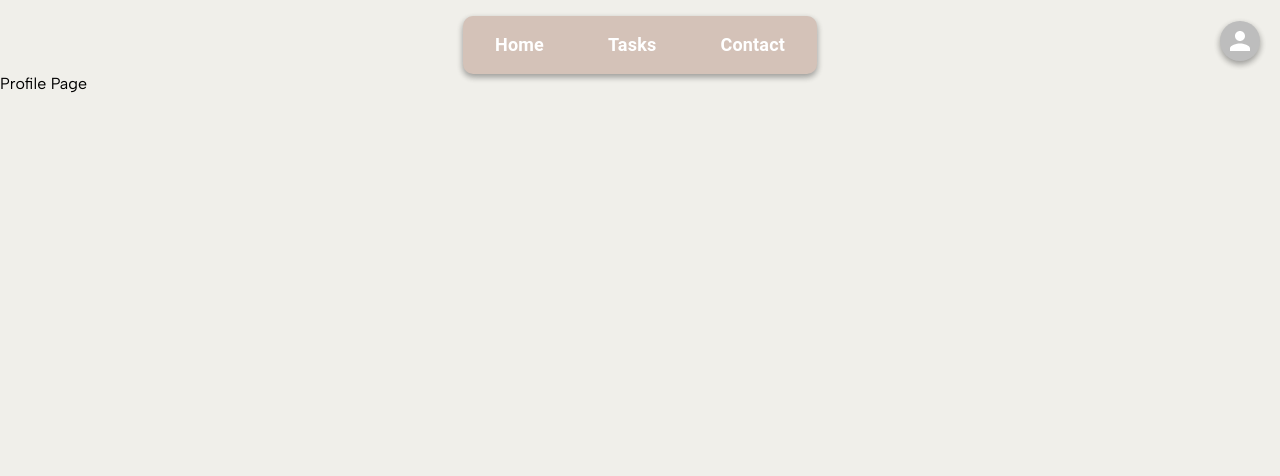
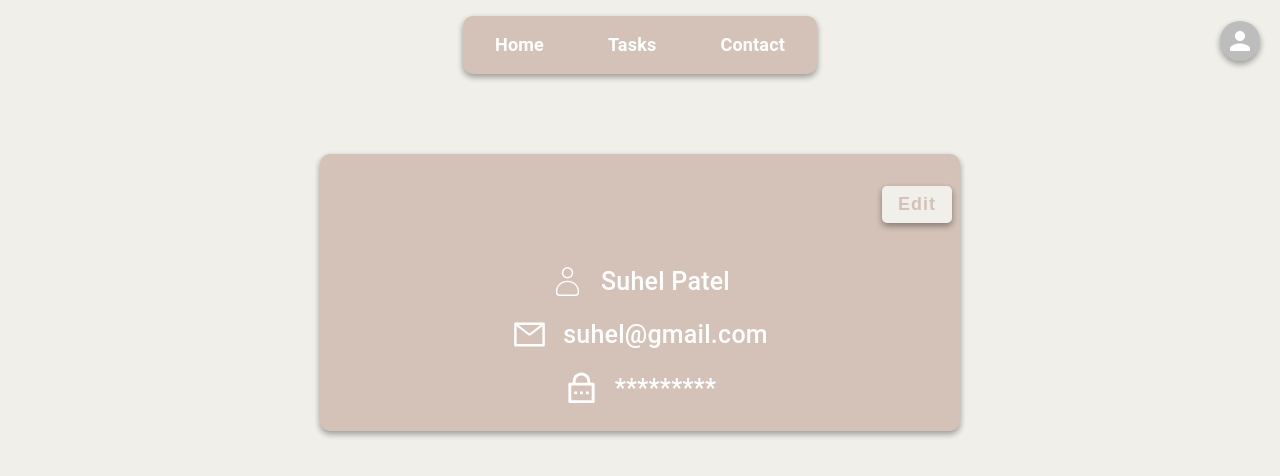
Before and after one commit to Suhelpatel786/react-taskManagement-frontend, a React (Create React App) app: page /profile in a window 1280 px wide. Shown: the top 476 px of the page. Built offline with nearby package versions, Linux system fonts and the light colour scheme; sample sign-in values are in the browser's storage.

Commit message:
profile page design*

```diff
--- a/src/pages/ProfilePage.tsx
+++ b/src/pages/ProfilePage.tsx
@@ -1,7 +1,238 @@
-import React from "react";
+import { Box, Icon, Typography } from "@mui/material";
+import * as Yup from "yup";
+import { useFormik } from "formik";
+import { useState } from "react";
+import { colors } from "../constants";
+import { AiOutlineMail } from "react-icons/ai";
+import { CiUser } from "react-icons/ci";
+import { RiLockPasswordLine } from "react-icons/ri";
 
 const ProfilePage = () => {
-  return <div>Profile Page</div>;
+  const [isUpdate, setIsUpdate] = useState<boolean>(false);
+
+  const emailPattern = /^[a-zA-Z0-9._%+-]+@[a-zA-Z0-9.-]+\.[a-zA-Z]{2,}$/;
+
+  const ProfileSchema = Yup.object({
+    name: Yup.string()
+      .required("Please Enter your name")
+      .min(3, "Must 3 character or more")
+      .max(20, "Must 20 character or less"),
+    email: Yup.string()
+      .required("Please enter your Email")
+      .matches(emailPattern, "Invalid email format"),
+    password: Yup.string()
+      .required("Please enter your Password")
+      .min(6, "Must be 6 characters or more")
+      .max(8, "Must be 8 characters or less"),
+  });
+
+  const handleUpdate = () => {
+    console.log(values);
+  };
+
+  const { errors, values, touched, handleChange, handleSubmit } = useFormik({
+    initialValues: {
+      name: "Suhel Patel",
+      email: "suhel@gmail.com",
+      password: "suhel@123",
+    },
+    validationSchema: ProfileSchema,
+    onSubmit: (values) => handleUpdate(),
+  });
+
+  function printStars(str: any) {
+    const length = str.length;
+    const stars = "*".repeat(length);
+    return stars;
+  }
+
+  return (
+    <Box mt={"5rem"}>
+      <Box
+        width={"100%"}
+        display={"flex"}
+        justifyContent={"center"}
+        alignItems={"center"}
+      >
+        <Box
+          width={"50%"}
+          py={"1rem"}
+          sx={{
+            backgroundColor: isUpdate ? "transparent" : colors.MainDarkColor,
+            borderRadius: "10px",
+            boxShadow: !isUpdate
+              ? "rgba(0, 0, 0, 0.16) 0px 3px 6px, rgba(0, 0, 0, 0.23) 0px 3px 6px;"
+              : "",
+          }}
+        >
+          <Box width={"100%"} display={"flex"} justifyContent={"flex-end"}>
+            <button
+              className="login-button"
+              style={{ marginRight: ".5rem" }}
+              type="submit"
+              onClick={() => setIsUpdate(!isUpdate)}
+            >
+              Edit
+            </button>
+          </Box>
+
+          {isUpdate ? (
+            <Box width={"100%"} mt={"2rem"}>
+              <form onSubmit={handleSubmit}>
+                <Box
+                  width={"100%"}
+                  display={"flex"}
+                  flexDirection={"column"}
+                  alignItems={"center"}
+                  justifyContent={"center"}
+                >
+                  <input
+                    // type="email"
+                    className="task-input"
+                    name="name"
+                    value={values.name}
+                    style={{ marginBottom: "2rem" }}
+                    autoComplete="off"
+                    onChange={handleChange}
+                    placeholder="Enter name"
+                  />
+
+                  {touched.name && errors.name ? (
+                    <p style={{ marginTop: ".5rem" }} className="error-p">
+                      {errors.name}
+                    </p>
+                  ) : null}
+
+                  <input
+                    // type="email"
+                    style={{ marginBottom: "2rem" }}
+                    className="task-input"
+                    name="email"
+                    value={values.email}
+                    autoComplete="off"
+                    onChange={handleChange}
+                    placeholder="Enter email"
+                  />
+
+                  {touched.email && errors.email ? (
+                    <p style={{ marginTop: ".5rem" }} className="error-p">
+                      {errors.email}
+                    </p>
+                  ) : null}
+
+                  <input
+                    style={{ marginBottom: "2rem" }}
+                    className="task-input"
+                    name="password"
+                    value={values.password}
+                    autoComplete="off"
+                    onChange={handleChange}
+                    placeholder="Enter Passoword"
+                  />
+
+                  {touched.email && errors.email ? (
+                    <p style={{ marginTop: ".5rem" }} className="error-p">
+                      {errors.email}
+                    </p>
+                  ) : null}
+
+                  <button
+                    className="login-button"
+                    style={{ marginTop: "1rem" }}
+                    type="submit"
+                  >
+                    Update
+                  </button>
+                </Box>
+              </form>
+            </Box>
+          ) : (
+            <Box>
+              <Box
+                display={"flex"}
+                sx={{
+                  px: "2rem",
+                  py: ".5rem",
+                  mt: "2rem",
+                  borderRadius: "5px",
+                }}
+                alignItems={"center"}
+                justifyContent={"center"}
+                gap={"1rem"}
+              >
+                <Icon
+                  sx={{ fontSize: "35px", fontWeight: 600, color: "white" }}
+                >
+                  <CiUser />
+                </Icon>
+                <Typography
+                  sx={{
+                    color: "white",
+                    fontSize: "25px",
+                    fontWeight: "500",
+                  }}
+                >
+                  {values.name}
+                </Typography>
+              </Box>
+              <Box
+                display={"flex"}
+                sx={{
+                  px: "2rem",
+                  py: ".5rem",
+                  borderRadius: "5px",
+                }}
+                alignItems={"center"}
+                justifyContent={"center"}
+                gap={"1rem"}
+              >
+                <Icon
+                  sx={{ fontSize: "35px", fontWeight: 600, color: "white" }}
+                >
+                  <AiOutlineMail />
+                </Icon>
+                <Typography
+                  sx={{
+                    color: "white",
+                    fontSize: "25px",
+                    fontWeight: "500",
+                  }}
+                >
+                  {values.email}
+                </Typography>
+              </Box>
+              <Box
+                display={"flex"}
+                sx={{
+                  px: "2rem",
+                  py: ".5rem",
+                  borderRadius: "5px",
+                }}
+                alignItems={"center"}
+                justifyContent={"center"}
+                gap={"1rem"}
+              >
+                <Icon
+                  sx={{ fontSize: "35px", fontWeight: 600, color: "white" }}
+                >
+                  <RiLockPasswordLine />
+                </Icon>
+                <Typography
+                  sx={{
+                    color: "white",
+                    fontSize: "25px",
+                    fontWeight: "500",
+                  }}
+                >
+                  {printStars(values.password)}
+                </Typography>
+              </Box>
+            </Box>
+          )}
+        </Box>
+      </Box>
+    </Box>
+  );
 };
 
 export default ProfilePage;
```
